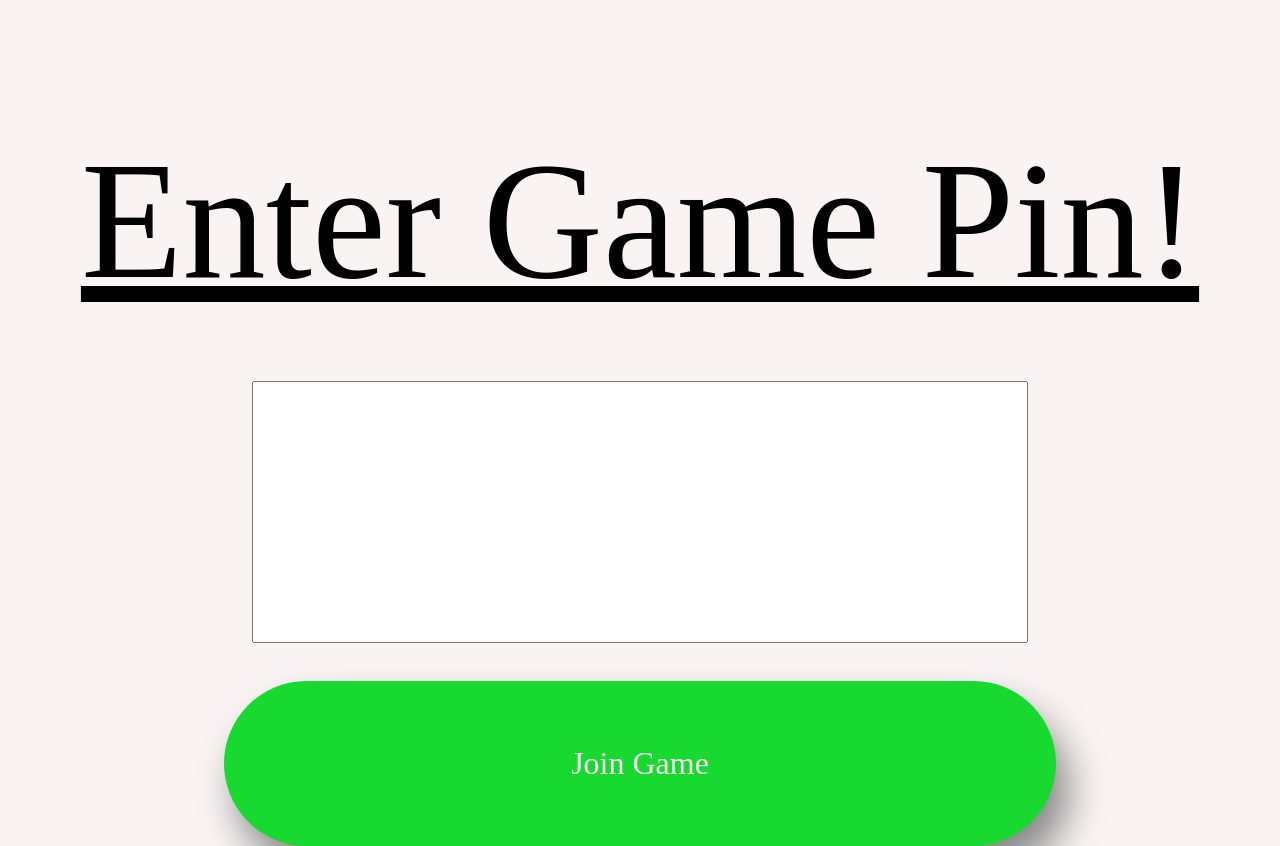
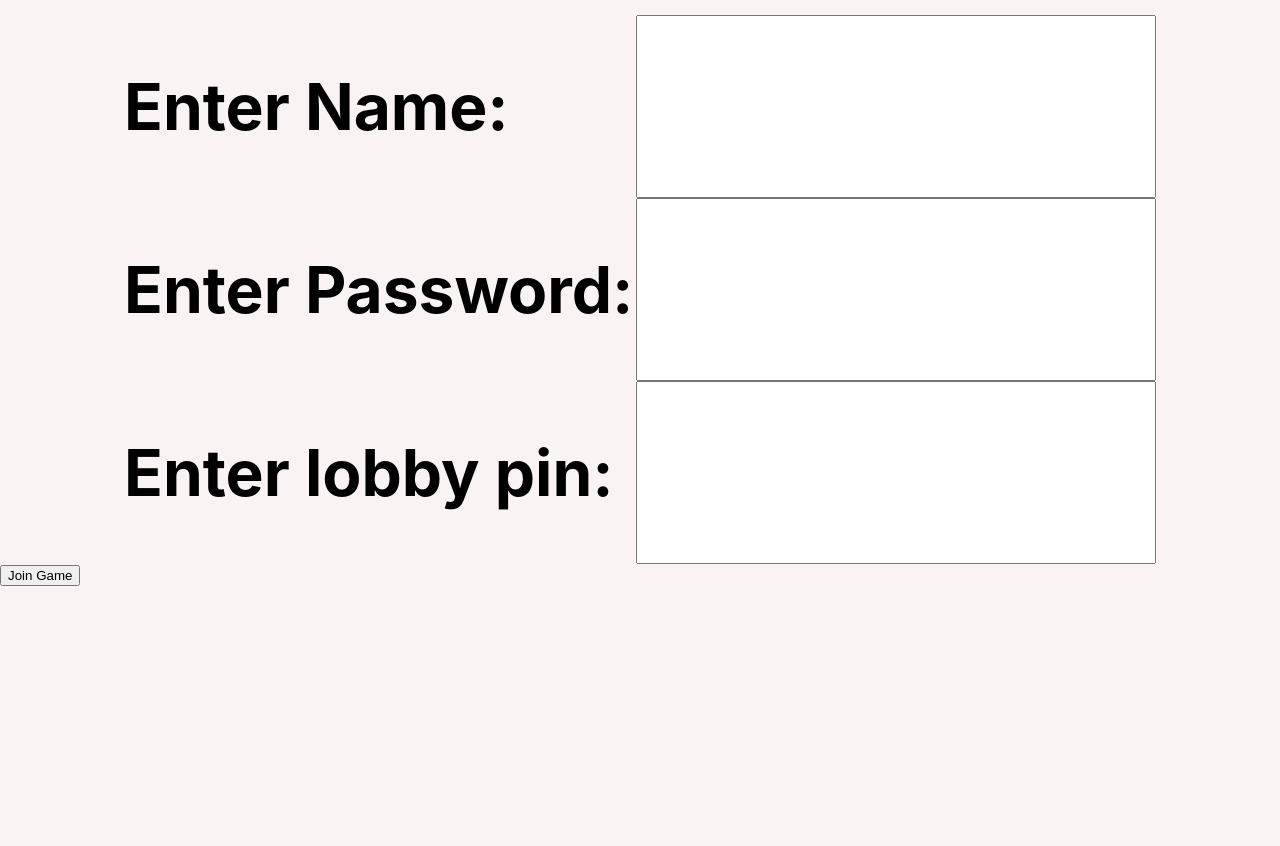
Before and after one commit to albintillas/flakdagsappen, a React (Create React App) app: page /joingame in a window 1280 px wide. Shown: the part 526-1372 px from the top of the page. After the commit the page ends 1112 px from the top, so only its background shows below. Built offline with nearby package versions, Linux system fonts and the light colour scheme.

Commit message:
Update JoinGamePage.js

```diff
--- a/src/pages/JoinGamePage.js
+++ b/src/pages/JoinGamePage.js
@@ -1,30 +1,94 @@
-import React from 'react'
+import React, {useState} from 'react'
 import PinInput from '../components/PinInput';
 import ReturnButton from '../components/ReturnButton';
 import Button from '../components/Button.js';
+import axios from 'axios';
+import Swal from 'sweetalert2'
+
 
 //Linus
 
 function JoinGamePage(){
+
+   const [name, setName] = useState([]);
+
+   const [pw, setPw] = useState([]);
+
+   const [pin, setPin] = useState([]);
+
+   function joinLobby(){
+
+      let token = "3a1b3206-0f04-448e-b480-eca9054f141d46185bb3-405e-4dea-92c6-fef5bf6b9ebf"  //Hårdkodad
+
+
+    if (pin == "" ||
+        name == "" ||
+        pw == "") {
+          Swal.fire({
+              icon: 'error',
+              title: 'Saknas data',
+              text: 'Alla fält måste fyllas i'
+          });
+          return;
+      }
+      else{
+
+        axios.post("https://flakdag.azurewebsites.net/api/lobby/signup", {pin:pin, name:name, pw:pw}).then(res => {
+          if(res.data.success){
+            localStorage.setItem('token', token);
+            window.location.href= '/lobbyInfoPage';
+
+            console.log("Hello World");
+
+          } else {
+
+            Swal.fire({
+               icon: 'error',
+               title: 'Deltagare existerar redan',
+               text: 'Använd logga in fuktione istället'
+           });
+
+          }
+
+
+        })
+      }
+
+   }
+
+
    return(
 <div>
    <ReturnButton action=""></ReturnButton>
+
+   <p>Join a lobby!</p>
+
    <div style={{display: 'flex', flexDirection: 'row', justifyContent: 'center'}}>
       <h2 style={{fontSize: '5vw', width: '40vw'}}>Enter Name:</h2>
-      <input className="playerNameInput" style={{
+      <input onChange={event => setName(event.target.value)} value={name} className="playerNameInput" style={{
          width: '40vw'
       }}>
       </input>
    </div>
    <div style={{display: 'flex', flexDirection: 'row', justifyContent: 'center'}}>
       <h2 style={{fontSize: '5vw', width: '40vw'}}>Enter Password:</h2>
-      <input classname="playerPasswordInput" style={{
+      <input onChange={event => setPw(event.target.value)} value={pw} classname="playerPasswordInput" style={{
          width: '40vw'
       }}></input>
 
    </div>
-    <p>Enter Game Pin!</p>
-    <PinInput></PinInput>
+
+    <div style={{display: 'flex', flexDirection: 'row', justifyContent: 'center'}}>
+      <h2 style={{fontSize: '5vw', width: '40vw'}}>Enter lobby pin:</h2>
+      <input onChange={event => setPin(event.target.value)} value={pin} classname="playerPinInput" style={{
+         width: '40vw'
+      }}></input>
+
+   </div>
+
+         <button type="button" className = "joinGameInput" id="submitButton" action='lobby' onClick={joinLobby} buttonColor='#17D930' textDecoration='none' textColor='#F9F3F3' fontSize='7vw'>Join Game</button>
+
+
 </div>
    )
 
```
